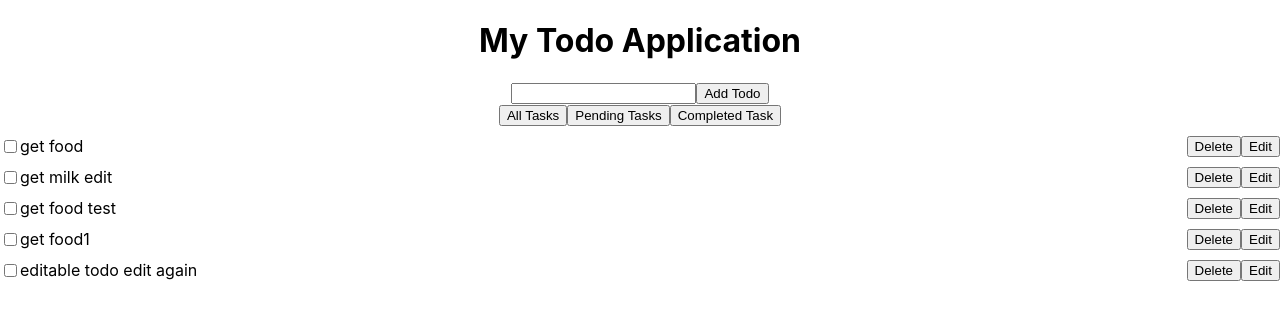
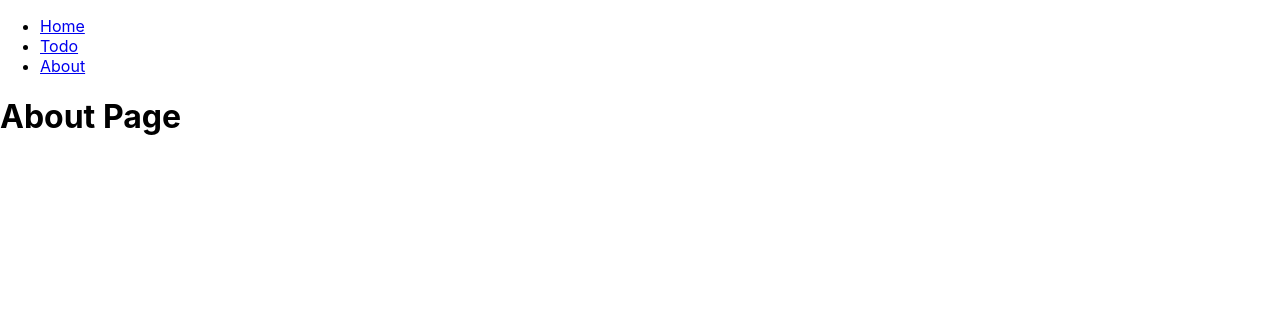
Before and after one commit to coder4affine/bashar_react_training, a React app: page /about in a window 1280 px wide. Shown: the top 320 px of the page. Built offline with nearby package versions, Linux system fonts and the light colour scheme; data requests are answered from the project's data file.

Commit message:
added route

```diff
--- a/package.json
+++ b/package.json
@@ -51,6 +51,7 @@
     "react-app-polyfill": "^0.2.0",
     "react-dev-utils": "^7.0.1",
     "react-dom": "^16.7.0",
+    "react-router-dom": "^4.3.1",
     "resolve": "1.8.1",
     "sass-loader": "7.1.0",
     "style-loader": "0.23.0",
@@ -127,5 +128,9 @@
       "eslint src/ --fix",
       "git add"
     ]
+  },
+  "devDependencies": {
+    "@babel/plugin-transform-react-jsx-self": "^7.2.0",
+    "@babel/plugin-transform-react-jsx-source": "^7.2.0"
   }
 }
--- a/src/App.js
+++ b/src/App.js
@@ -1,16 +1,21 @@
 import React, { PureComponent } from 'react';
 // import PropTypes from "prop-types";
+import { BrowserRouter as Router } from 'react-router-dom';
+import Header from './components/Header';
+import Route from './route';
 import './App.css';
-import Todo from './screens/Todo';
 
 class App extends PureComponent {
   state = {};
 
   render() {
     return (
-      <div className="App">
-        <Todo />
-      </div>
+      <Router>
+        <>
+          <Header />
+          <Route />
+        </>
+      </Router>
     );
   }
 }
--- /dev/null
+++ b/src/components/Header/index.js
@@ -0,0 +1,22 @@
+import React from 'react';
+// import PropTypes from 'prop-types';
+import { Link } from 'react-router-dom';
+
+const index = () => (
+  <nav>
+    <ul>
+      <li>
+        <Link to="/">Home</Link>
+      </li>
+      <li>
+        <Link to="/todo/">Todo</Link>
+      </li>
+      <li>
+        <Link to="/about/">About</Link>
+      </li>
+    </ul>
+  </nav>
+);
+index.propTypes = {};
+
+export default index;
--- /dev/null
+++ b/src/route.js
@@ -0,0 +1,22 @@
+import React, { Component } from 'react';
+// import PropTypes from 'prop-types';
+import { Route } from 'react-router-dom';
+import Todo from './screens/Todo';
+import Home from './screens/Home';
+import About from './screens/About';
+
+export default class route extends Component {
+  state = {};
+
+  static propTypes = {};
+
+  render() {
+    return (
+      <>
+        <Route path="/" exact component={Home} />
+        <Route path="/about/" component={About} />
+        <Route path="/todo/" component={Todo} />
+      </>
+    );
+  }
+}
--- /dev/null
+++ b/src/screens/About/index.js
@@ -0,0 +1,12 @@
+import React from 'react';
+// import PropTypes from 'prop-types'
+
+const index = () => (
+  <div>
+    <h1>About Page</h1>
+  </div>
+);
+
+index.propTypes = {};
+
+export default index;
--- /dev/null
+++ b/src/screens/Home/index.js
@@ -0,0 +1,8 @@
+import React from 'react';
+// import PropTypes from 'prop-types';
+
+const index = () => <h1>Home Page</h1>;
+
+index.propTypes = {};
+
+export default index;
--- a/src/screens/Todo/index.js
+++ b/src/screens/Todo/index.js
@@ -8,7 +8,7 @@ const defaultTodo = {
   id: '',
   text: '',
 };
-class index extends PureComponent {
+class Index extends PureComponent {
   state = {
     todo: defaultTodo,
     todoList: [],
@@ -114,6 +114,6 @@ class index extends PureComponent {
   }
 }
 
-index.propTypes = {};
+Index.propTypes = {};
 
-export default index;
+export default Index;
--- a/src/serviceWorker.js
+++ b/src/serviceWorker.js
@@ -18,44 +18,11 @@ const isLocalhost = Boolean(
     window.location.hostname.match(/^127(?:\.(?:25[0-5]|2[0-4][0-9]|[01]?[0-9][0-9]?)){3}$/),
 );
 
-export function register(config) {
-  if (process.env.NODE_ENV === 'production' && 'serviceWorker' in navigator) {
-    // The URL constructor is available in all browsers that support SW.
-    const publicUrl = new URL(process.env.PUBLIC_URL, window.location.href);
-    if (publicUrl.origin !== window.location.origin) {
-      // Our service worker won't work if PUBLIC_URL is on a different origin
-      // from what our page is served on. This might happen if a CDN is used to
-      // serve assets; see https://github.com/facebook/create-react-app/issues/2374
-      return;
-    }
-
-    window.addEventListener('load', () => {
-      const swUrl = `${process.env.PUBLIC_URL}/service-worker.js`;
-
-      if (isLocalhost) {
-        // This is running on localhost. Let's check if a service worker still exists or not.
-        checkValidServiceWorker(swUrl, config);
-
-        // Add some additional logging to localhost, pointing developers to the
-        // service worker/PWA documentation.
-        navigator.serviceWorker.ready.then(() => {
-          console.log(
-            'This web app is being served cache-first by a service ' +
-              'worker. To learn more, visit http://bit.ly/CRA-PWA',
-          );
-        });
-      } else {
-        // Is not localhost. Just register service worker
-        registerValidSW(swUrl, config);
-      }
-    });
-  }
-}
-
 function registerValidSW(swUrl, config) {
   navigator.serviceWorker
     .register(swUrl)
     .then(registration => {
+      // eslint-disable-next-line no-param-reassign
       registration.onupdatefound = () => {
         const installingWorker = registration.installing;
         if (installingWorker == null) {
@@ -122,6 +89,40 @@ function checkValidServiceWorker(swUrl, config) {
     });
 }
 
+export function register(config) {
+  if (process.env.NODE_ENV === 'production' && 'serviceWorker' in navigator) {
+    // The URL constructor is available in all browsers that support SW.
+    const publicUrl = new URL(process.env.PUBLIC_URL, window.location.href);
+    if (publicUrl.origin !== window.location.origin) {
+      // Our service worker won't work if PUBLIC_URL is on a different origin
+      // from what our page is served on. This might happen if a CDN is used to
+      // serve assets; see https://github.com/facebook/create-react-app/issues/2374
+      return;
+    }
+
+    window.addEventListener('load', () => {
+      const swUrl = `${process.env.PUBLIC_URL}/service-worker.js`;
+
+      if (isLocalhost) {
+        // This is running on localhost. Let's check if a service worker still exists or not.
+        checkValidServiceWorker(swUrl, config);
+
+        // Add some additional logging to localhost, pointing developers to the
+        // service worker/PWA documentation.
+        navigator.serviceWorker.ready.then(() => {
+          console.log(
+            'This web app is being served cache-first by a service ' +
+              'worker. To learn more, visit http://bit.ly/CRA-PWA',
+          );
+        });
+      } else {
+        // Is not localhost. Just register service worker
+        registerValidSW(swUrl, config);
+      }
+    });
+  }
+}
+
 export function unregister() {
   if ('serviceWorker' in navigator) {
     navigator.serviceWorker.ready.then(registration => {
```
Also changed, not shown: 1 other file (tests, documents, lock files or other folders).
